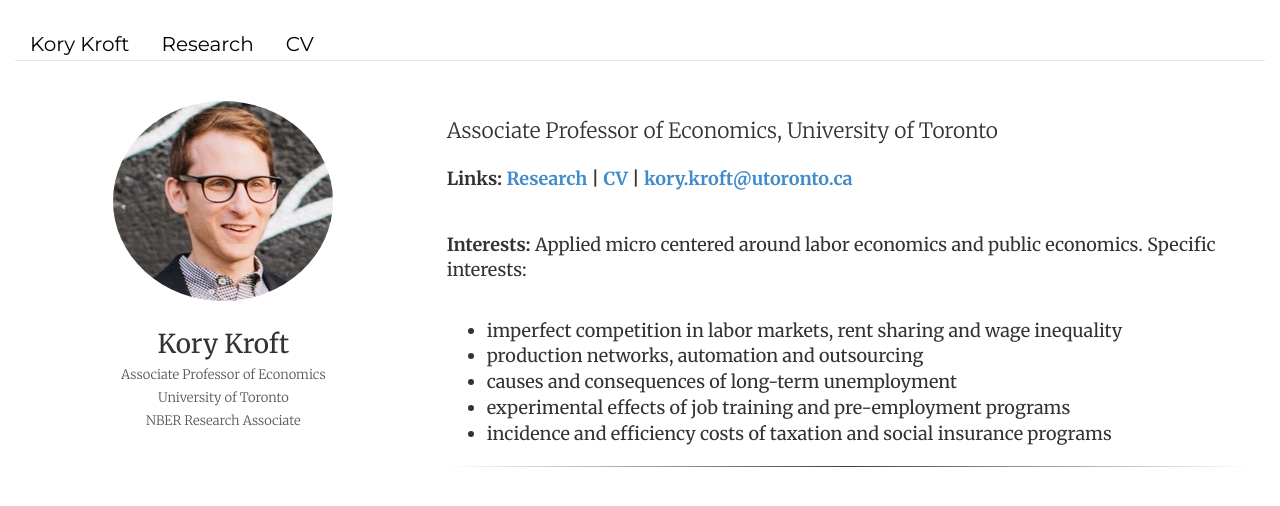
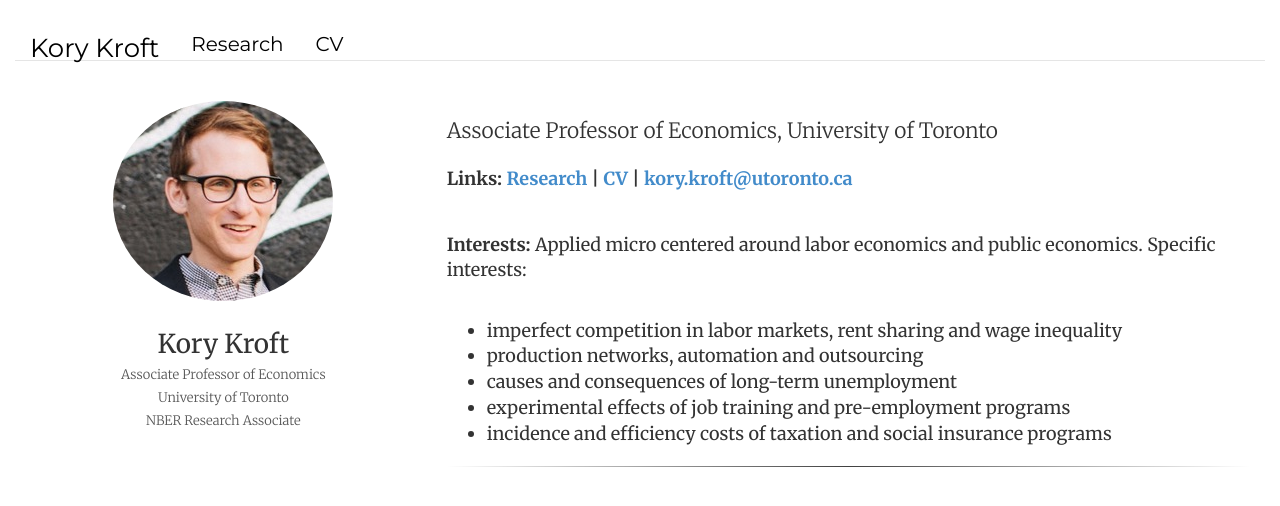
Before and after one commit to korykroft/korykroft.github.io, a Jekyll site: the page built from index.html, in a window 1280 px wide. Shown: the top 506 px of the page. Built offline with Jekyll 4.4.1, drawn with Linux system fonts in a browser that asks for light colours.

Commit message:
Update header.html

```diff
--- a/_includes/header.html
+++ b/_includes/header.html
@@ -5,7 +5,7 @@
 	</ul>
 	<h3 class="text-muted" style="color:black; display:inline; opacity:0.0"><a href="/">Kory Kroft</a></h3>
 	<ul class="nav nav-pills pull-left">
-		<li class="{{ page.cv }}"><a href="/" style="text-decoration: none; color: #000000; text-transform:capitalize">Kory Kroft</a></li>
+		<li class="{{ page.cv }}"><a href="/" style="text-decoration: none; color: #000000; text-transform:capitalize; font-size: 1.3em">Kory Kroft</a></li>
 		<li class="{{ page.cv }}"><a href="/research" title="Research" style="text-decoration: none; color: #000000; text-transform:capitalize">Research</a></li>
 		<li class="{{ page.cv }}"><a href="/cv/resume_1.pdf" title="CV" style="text-decoration: none; color: #000000;">CV</a></li>
 	</ul>
```
